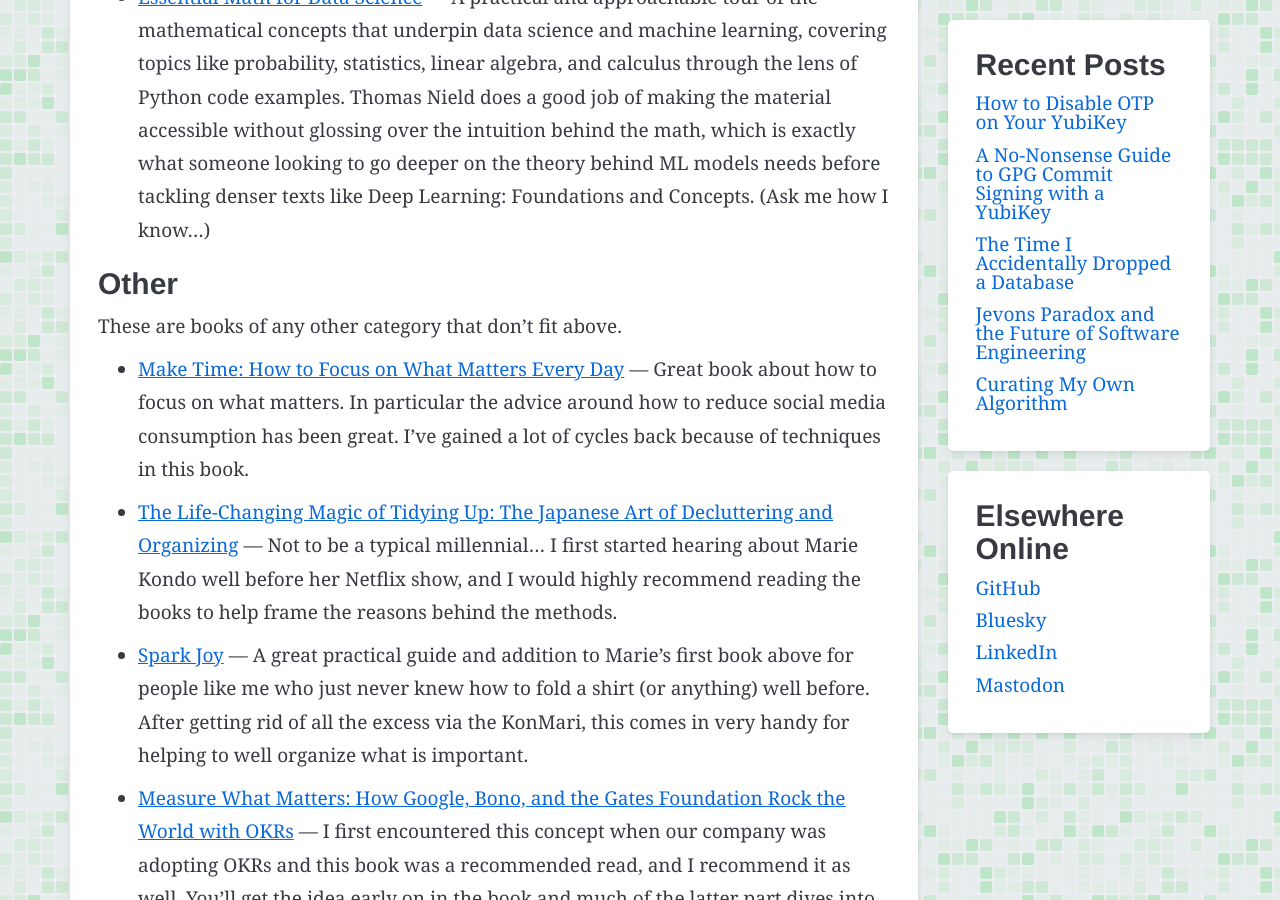
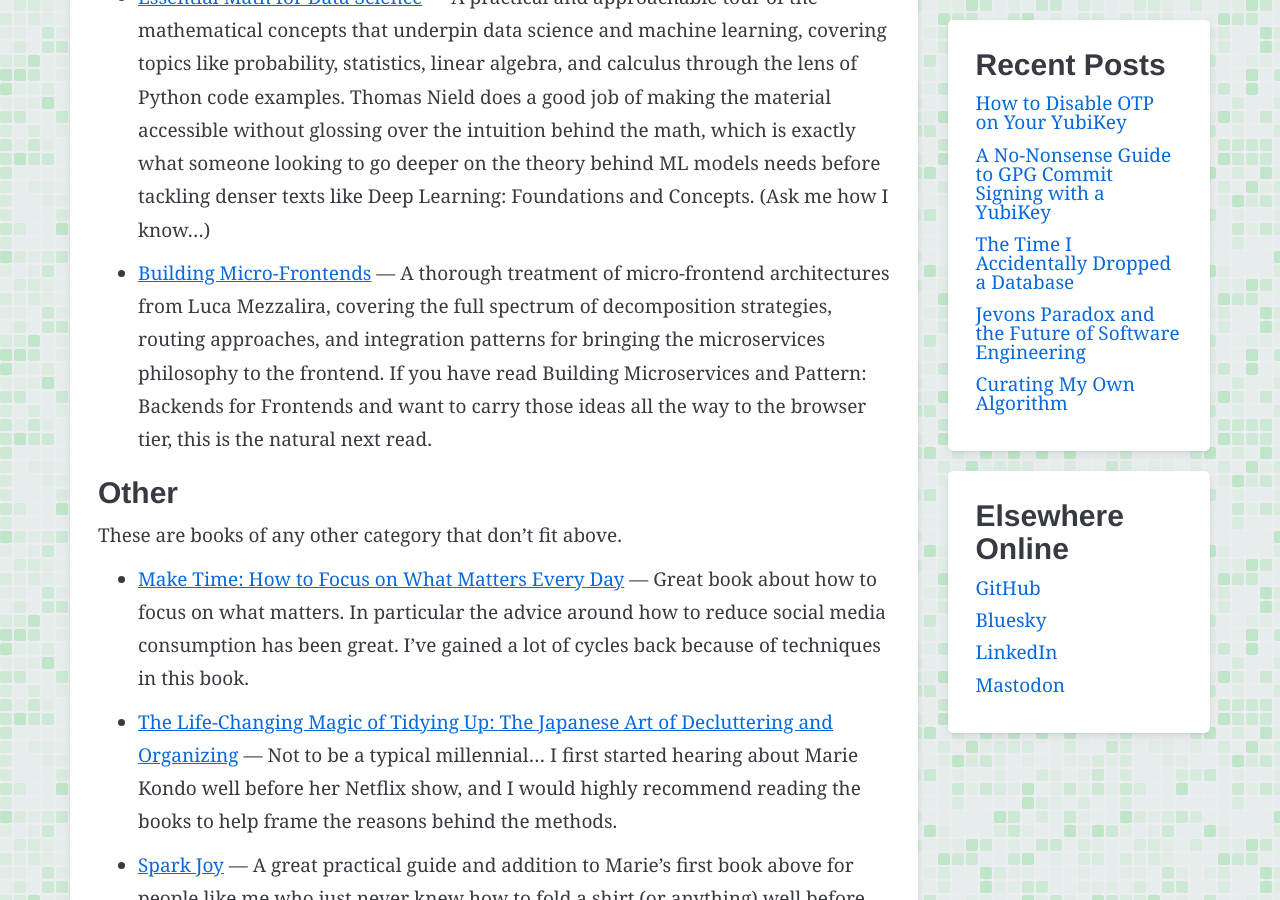
Before and after one commit to ryanspletzer/ryanspletzer.github.io, a Jekyll site: the page built from linkfarm.md, in a window 1280 px wide and 900 px high, scrolled down 11551 px. Built offline with Jekyll 4.4.1, drawn with Linux system fonts in a browser that asks for light colours.

Commit message:
Add Building Micro-Frontends to linkfarm
Co-Authored-By: Claude Sonnet 4.6 <noreply@anthropic.com>

```diff
--- a/linkfarm.md
+++ b/linkfarm.md
@@ -367,7 +367,7 @@ read them:
   reusable component libraries.
   Highly recommended for anyone looking to build with or better understand web components.
 
-* [Essential Math for Data Science](https://www.oreilly.com/library/view/essential-math-for/9781098102975/) — A
+* [Essential Math for Data Science](https://www.oreilly.com/library/view/essential-math-for/9781098102920/) — A
   practical and approachable tour of the mathematical concepts that underpin data science and machine learning,
   covering topics like probability,
   statistics,
@@ -377,6 +377,15 @@ read them:
   which is exactly what someone looking to go deeper on the theory behind ML models needs before tackling denser texts
   like Deep Learning: Foundations and Concepts.
   (Ask me how I know...)
+
+* [Building Micro-Frontends](https://www.oreilly.com/library/view/building-micro-frontends/9781492082989/) — A thorough
+  treatment of micro-frontend architectures from Luca Mezzalira,
+  covering the full spectrum of decomposition strategies,
+  routing approaches,
+  and integration patterns for bringing the microservices philosophy to the frontend.
+  If you have read Building Microservices and Pattern: Backends for Frontends and want to carry those ideas all the way
+  to the browser tier,
+  this is the natural next read.
 
 ## Other
 
```
